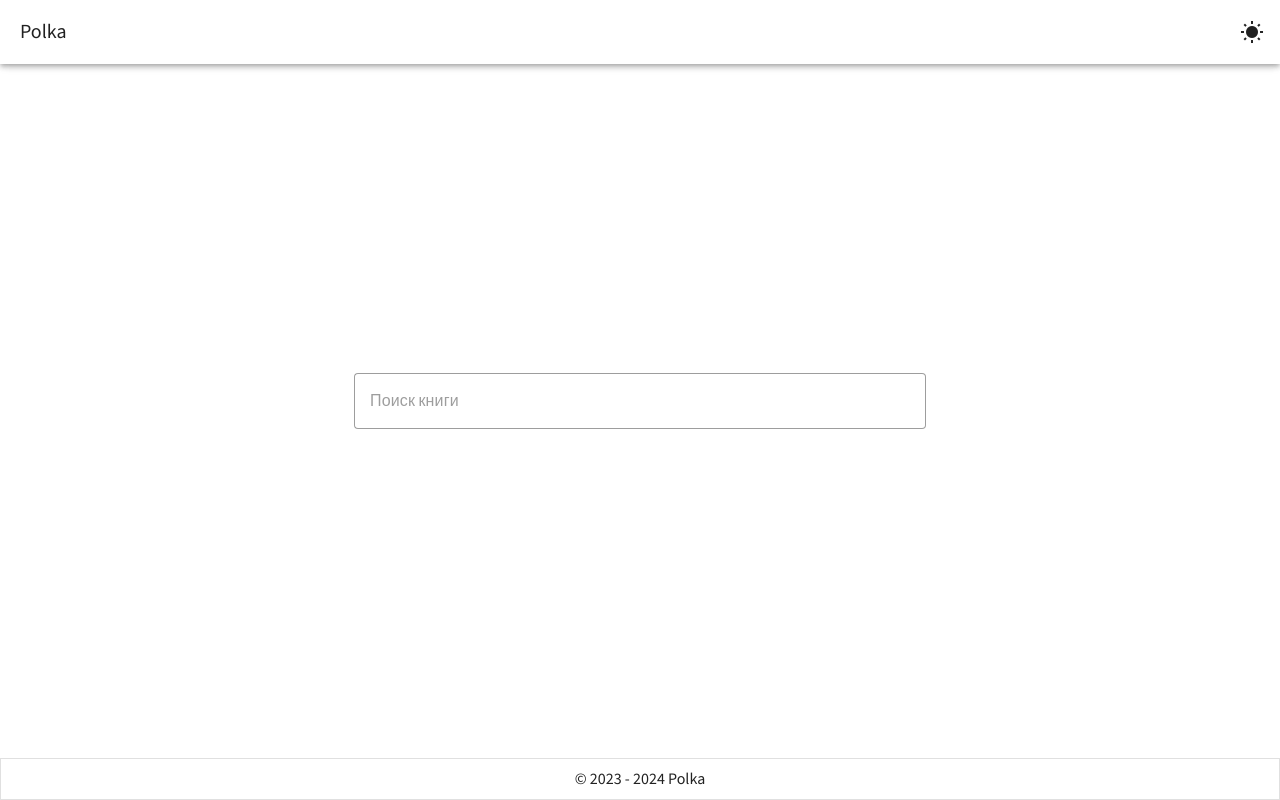
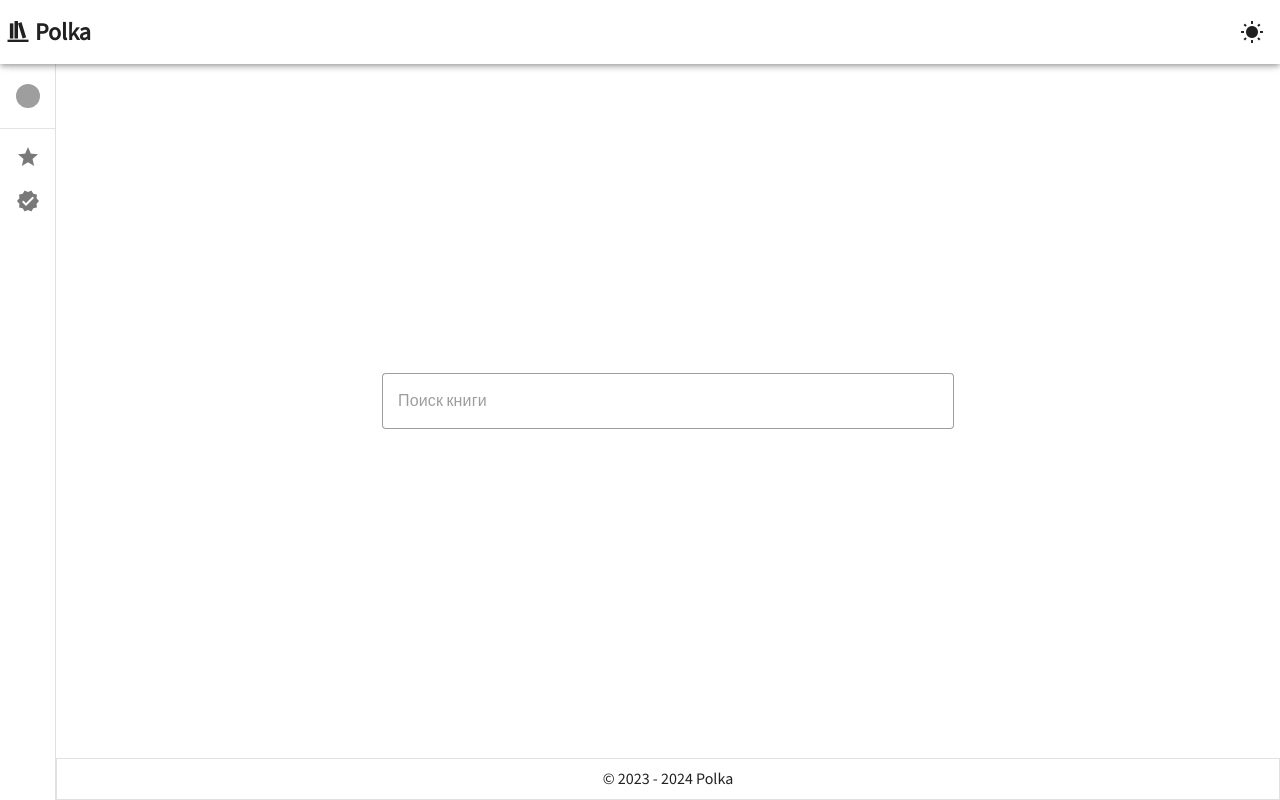
Before and after one commit to lollipopfly/polka, a Vue app: page / in a window 1280 px wide. Built offline with nearby package versions, Linux system fonts and the light colour scheme; grey boxes are pictures that could not be loaded.

Commit message:
Change  favicon & add navigation

```diff
--- a/src/app/App.vue
+++ b/src/app/App.vue
@@ -1,6 +1,8 @@
 <template>
   <v-layout class="rounded rounded-md" ref="app" style="height: 100vh">
     <Header />
+
+    <Navigation />
 
     <v-main class="d-flex align-center justify-center" fill-height>
       <RouterView />
@@ -12,8 +14,9 @@
 
 <script setup lang="ts">
 import { RouterView } from 'vue-router'
-import { Header } from '@/widgets/header/index'
-import { Footer } from '@/shared/ui/footer/index'
+import { Header } from '@/widgets/header'
+import { Navigation } from '@/shared/ui/navigation'
+import { Footer } from '@/shared/ui/footer'
 </script>
 
 <style>
--- /dev/null
+++ b/src/shared/ui/logo/Logo.vue
@@ -0,0 +1,8 @@
+<template>
+  <v-icon icon="mdi-bookshelf" size="large" :class="styles.logo"></v-icon>
+  <h2>Polka</h2>
+</template>
+
+<script setup lang="ts">
+import styles from './styles.module.css'
+</script>
--- /dev/null
+++ b/src/shared/ui/logo/index.ts
@@ -0,0 +1,3 @@
+import Logo from './Logo.vue'
+
+export { Logo }
--- /dev/null
+++ b/src/shared/ui/logo/styles.module.css
@@ -0,0 +1,3 @@
+.logo {
+  margin-right: 3px;
+}
--- /dev/null
+++ b/src/shared/ui/navigation/Navigation.vue
@@ -0,0 +1,21 @@
+<template>
+  <v-navigation-drawer expand-on-hover rail>
+    <v-list>
+      <v-list-item
+        prepend-avatar="https://randomuser.me/api/portraits/men/85.jpg"
+        title="John Doe"
+      ></v-list-item>
+    </v-list>
+
+    <v-divider></v-divider>
+
+    <v-list density="compact" nav>
+      <v-list-item prepend-icon="mdi-star" title="Избранное" value="favorites"></v-list-item>
+      <v-list-item
+        prepend-icon="mdi-check-decagram"
+        title="Прочитано"
+        value="favorites"
+      ></v-list-item>
+    </v-list>
+  </v-navigation-drawer>
+</template>
--- /dev/null
+++ b/src/shared/ui/navigation/index.ts
@@ -0,0 +1,3 @@
+import Navigation from './Navigation.vue'
+
+export { Navigation }
--- a/src/widgets/header/ui/Header.vue
+++ b/src/widgets/header/ui/Header.vue
@@ -1,5 +1,9 @@
 <template>
-  <v-app-bar title="Polka">
+  <v-app-bar>
+    <template v-slot:prepend>
+      <Logo />
+    </template>
+
     <template v-slot:append>
       <ThemeSwitcher />
     </template>
@@ -8,4 +12,5 @@
 
 <script setup lang="ts">
 import { ThemeSwitcher } from '@/features/theme-switcher/'
+import { Logo } from '@/shared/ui/logo/'
 </script>
```
Also changed, not shown: public/favicon.png.
